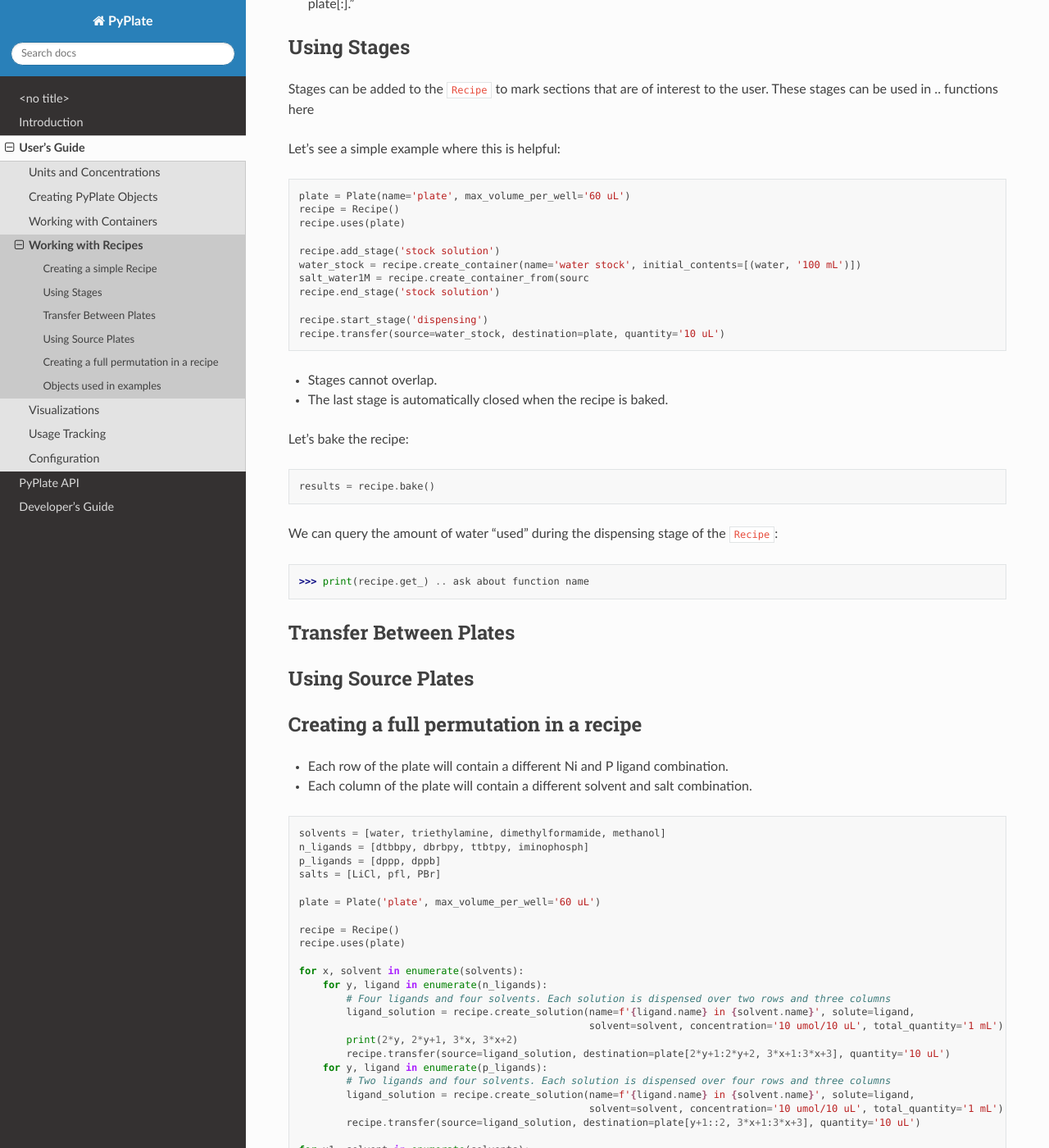
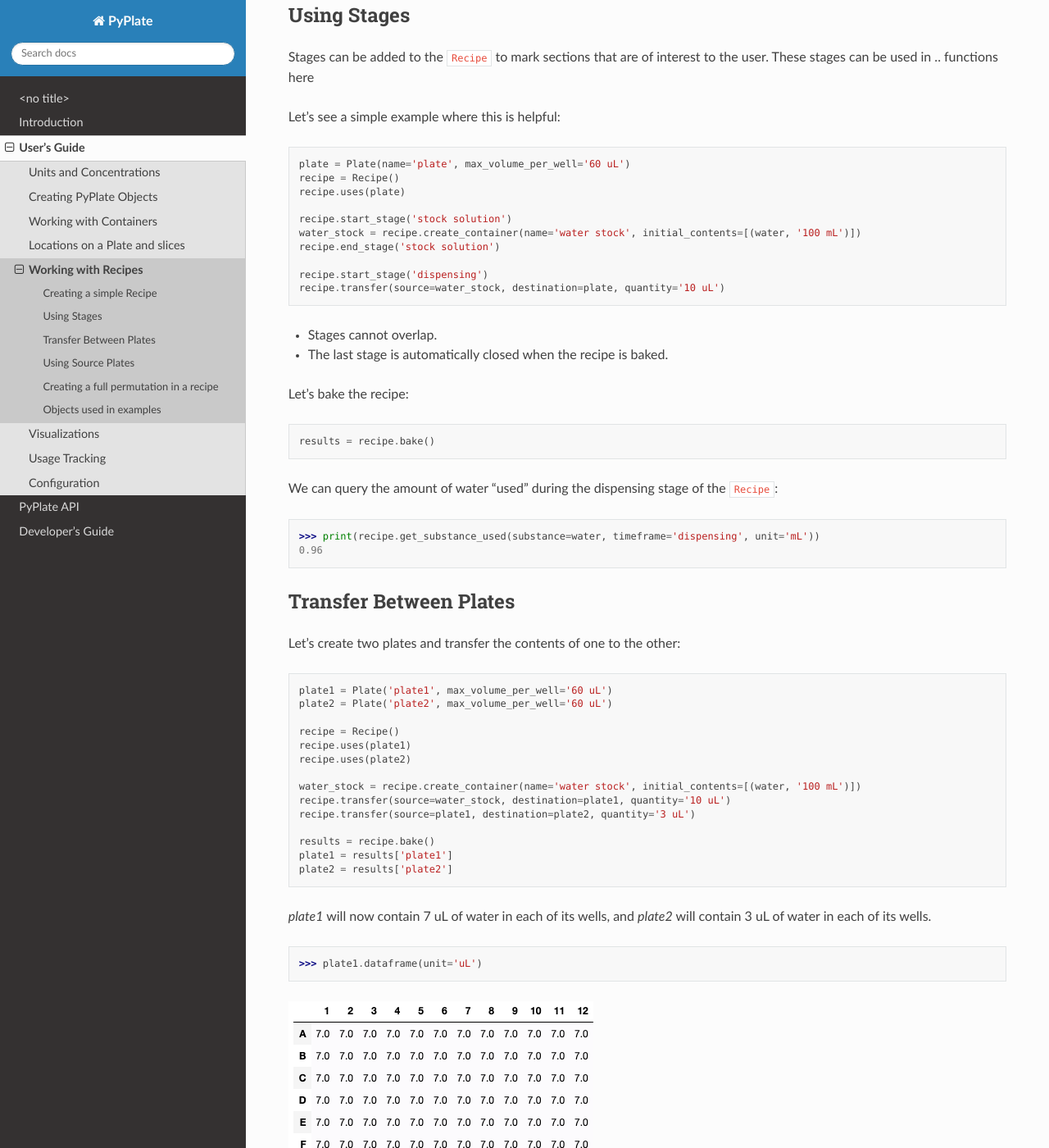
Before and after one commit to ekwan/PyPlate, a Sphinx documentation site: the page built from docs/source/users_guide/working_with_recipes.rst, in a window 1280 px wide and 1400 px high, scrolled down 1567 px. Shown: the whole window at 82% size. Built offline with Sphinx 7.4.7 and the Read the Docs theme 2.0.0, drawn with Linux system fonts in a browser that asks for light colours; some of the changed text lies outside the part shown.

Commit message:
Rename substance_used to get_substance_used. Various documentation edits.

```diff
--- a/docs/source/users_guide.rst
+++ b/docs/source/users_guide.rst
@@ -12,6 +12,7 @@ Exam demonstrating common use cases of *PyPlate*.
    users_guide/units_and_concentrations
    users_guide/creating_objects
    users_guide/working_with_containers
+   users_guide/locations
    users_guide/working_with_recipes
    users_guide/visualizations
    users_guide/usage_tracking
--- a/docs/source/users_guide/units_and_concentrations.rst
+++ b/docs/source/users_guide/units_and_concentrations.rst
@@ -70,6 +69,7 @@ Unit Usage within PyPlate
 
 - The fundamental unit for enzymes is enzyme activity units ('U').
 
-  - Enzymes must be defined in terms of activity units per mass.
+  - Enzymes must be defined in terms of activity units per mass. (`specific_activity`)
+  - `specific_activity` can be defined in terms of `U/g` or `g/U`
 
 - Masses and volumes are considered to be strictly additive.
--- a/docs/source/users_guide/working_with_containers.rst
+++ b/docs/source/users_guide/working_with_containers.rst
@@ -107,6 +107,7 @@ In the previous examples, we made a solution by dissolving a solid into a liquid
 - The target concentration of ``salt`` in the new solution is ``0.5 M``.
 - This requests the diluted solution have a volume of ``10 mL``.
 - This sets the name of the new solution to ``'salt water (0.5 M)'``.
+- Some, but necessarily all, of the source solution ``salt_water1M`` is used.
 - The remainder of ``salt_water1M`` and the new diluted solution ``salt_water500mM`` are returned.
 - If the desired concentration is not possible, a ``ValueError`` is raised.
 
--- a/docs/source/users_guide/working_with_recipes.rst
+++ b/docs/source/users_guide/working_with_recipes.rst
@@ -59,10 +59,9 @@ Let's look at the contents after the recipe:
 Let's look at the instructions for each step of the recipe:
 
 >>> for step in recipe.steps:
-        print(step.instructions)
-
-    # "Create container water_stock with initial contents: [(H2O (LIQUID), '100 mL')]."
-    # "Transfer 10 uL from water_stock to plate[:]."
+>>>     print(step.instructions)
+Create container water_stock with initial contents: [(H2O (LIQUID), '100 mL')].
+Transfer 10 uL from water_stock to plate[:].
 
 
 Using Stages
@@ -77,9 +76,8 @@ Let's see a simple example where this is helpful::
     recipe = Recipe()
     recipe.uses(plate)
 
-    recipe.add_stage('stock solution')
+    recipe.start_stage('stock solution')
     water_stock = recipe.create_container(name='water stock', initial_contents=[(water, '100 mL')])
-    salt_water1M = recipe.create_container_from(sourc
     recipe.end_stage('stock solution')
 
     recipe.start_stage('dispensing')
@@ -94,12 +92,39 @@ Let's bake the recipe::
 
 We can query the amount of water "used" during the dispensing stage of the ``Recipe``:
 
->>> print(recipe.get_) .. ask about function name
-
+>>> print(recipe.get_substance_used(substance=water, timeframe='dispensing', unit='mL'))
+0.96
 
 Transfer Between Plates
 """""""""""""""""""""""
 
+Let's create two plates and transfer the contents of one to the other::
+
+    plate1 = Plate('plate1', max_volume_per_well='60 uL')
+    plate2 = Plate('plate2', max_volume_per_well='60 uL')
+
+    recipe = Recipe()
+    recipe.uses(plate1)
+    recipe.uses(plate2)
+
+    water_stock = recipe.create_container(name='water stock', initial_contents=[(water, '100 mL')])
+    recipe.transfer(source=water_stock, destination=plate1, quantity='10 uL')
+    recipe.transfer(source=plate1, destination=plate2, quantity='3 uL')
+
+    results = recipe.bake()
+    plate1 = results['plate1']
+    plate2 = results['plate2']
+
+
+`plate1` will now contain 7 uL of water in each of its wells, and `plate2` will contain 3 uL of water in each of its wells.
+
+>>> plate1.dataframe(unit='uL')
+
+.. figure:: /images/plate1.png
+
+>>> plate2.dataframe(unit='uL')
+
+.. figure:: /images/plate2.png
 
 Using Source Plates
 """""""""""""""""""
```
Also changed, not shown: other parts of docs/source/users_guide/units_and_concentrations.rst (+0 -1 lines), README.md (+3 -2 lines), docs/source/users_guide/creating_objects.rst (+17 -39 lines), docs/source/users_guide/locations.rst (added, +31 -0 lines), proposals/usage-tracking.md (+4 -4 lines), docs/source/images/example_visualization.png (added), docs/source/images/plate1.png (added), docs/source/images/plate2.png (added), docs/source/images/simple_visualization.png (added), 3 other files.
